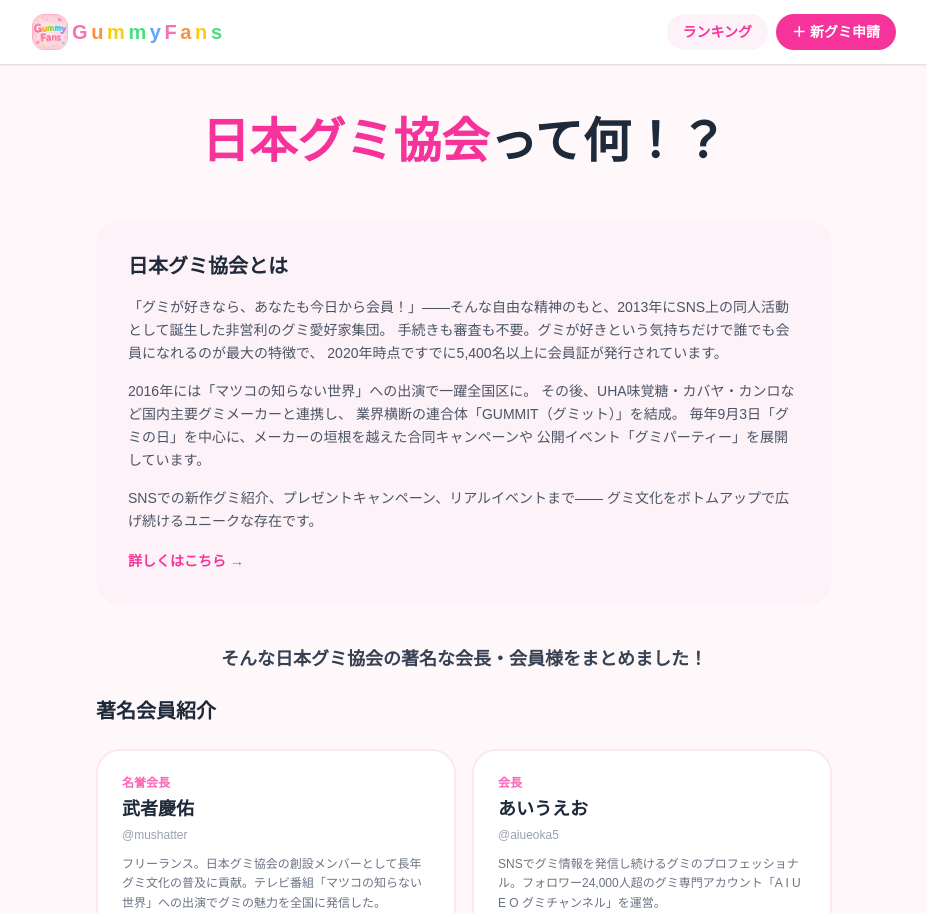
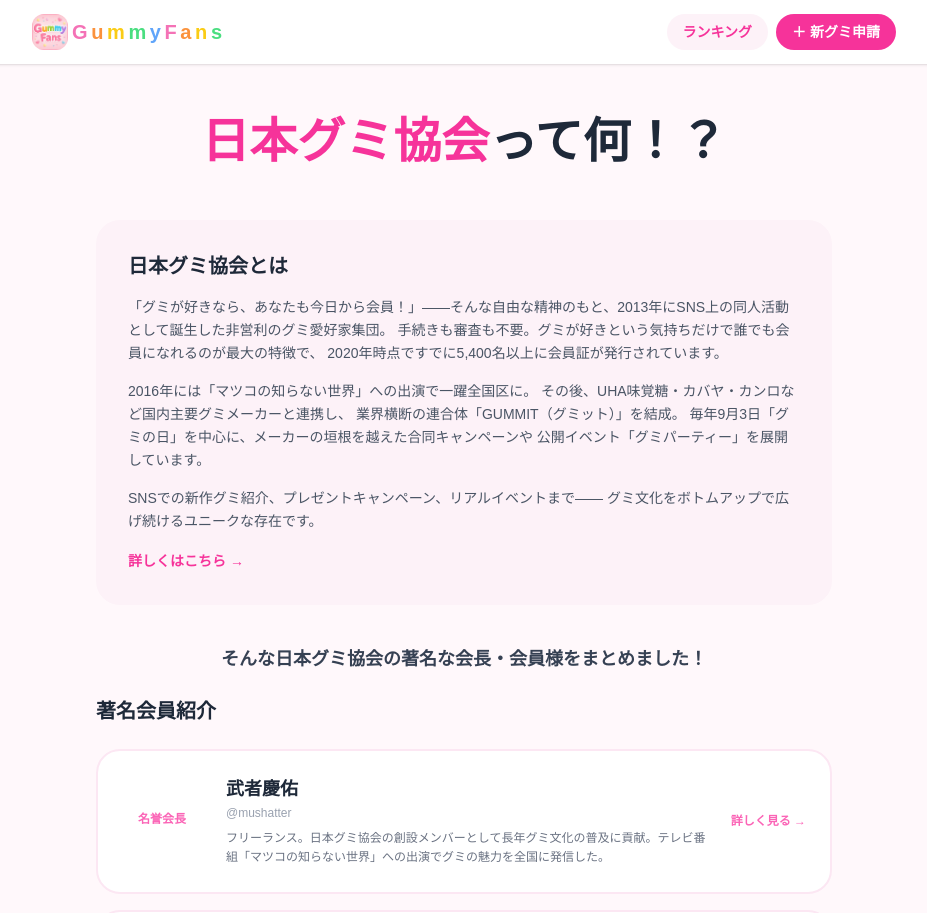
Before and after one commit to tubetarou1135/gummyfans, a Next.js app: page /preview in a window 1280 px wide. Shown: the top 913 px of the page, without its empty margins (176-1103 px from the left). Built offline with nearby package versions, Linux system fonts and the light colour scheme; a web font is replaced by a local one.

Commit message:
feat: change member list to horizontal layout

```diff
--- a/app/preview/page.tsx
+++ b/app/preview/page.tsx
@@ -46,18 +46,22 @@ export default function PreviewPage() {
       <section className="mb-10">
         <p className="text-center text-gray-700 font-bold text-lg mb-6">そんな日本グミ協会の著名な会長・会員様をまとめました！</p>
         <h2 className="text-xl font-bold text-gray-800 mb-6">著名会員紹介</h2>
-        <div className="grid grid-cols-1 sm:grid-cols-2 gap-4">
+        <div className="flex flex-col gap-4">
           {members.map((m) => (
             <Link
               key={m.slug}
               href={`/preview/${m.slug}`}
-              className="block border-2 border-pink-100 rounded-3xl p-6 hover:border-pink-300 hover:shadow-md transition-all bg-white"
+              className="flex items-center gap-6 border-2 border-pink-100 rounded-3xl p-6 hover:border-pink-300 hover:shadow-md transition-all bg-white"
             >
-              <p className="text-xs font-semibold text-pink-400 mb-1">{m.title}</p>
-              <h3 className="text-lg font-bold text-gray-800 mb-1">{m.name}</h3>
-              <p className="text-xs text-gray-400 mb-3">{m.twitter}</p>
-              <p className="text-xs text-gray-500 leading-relaxed line-clamp-3">{m.description}</p>
-              <p className="text-xs text-pink-400 mt-3 font-semibold">詳しく見る →</p>
+              <div className="shrink-0 w-20 text-center">
+                <p className="text-xs font-semibold text-pink-400 mb-1">{m.title}</p>
+              </div>
+              <div className="flex-1 min-w-0">
+                <h3 className="text-lg font-bold text-gray-800 mb-0.5">{m.name}</h3>
+                <p className="text-xs text-gray-400 mb-2">{m.twitter}</p>
+                <p className="text-xs text-gray-500 leading-relaxed line-clamp-2">{m.description}</p>
+              </div>
+              <p className="text-xs text-pink-400 font-semibold shrink-0">詳しく見る →</p>
             </Link>
           ))}
         </div>
```
